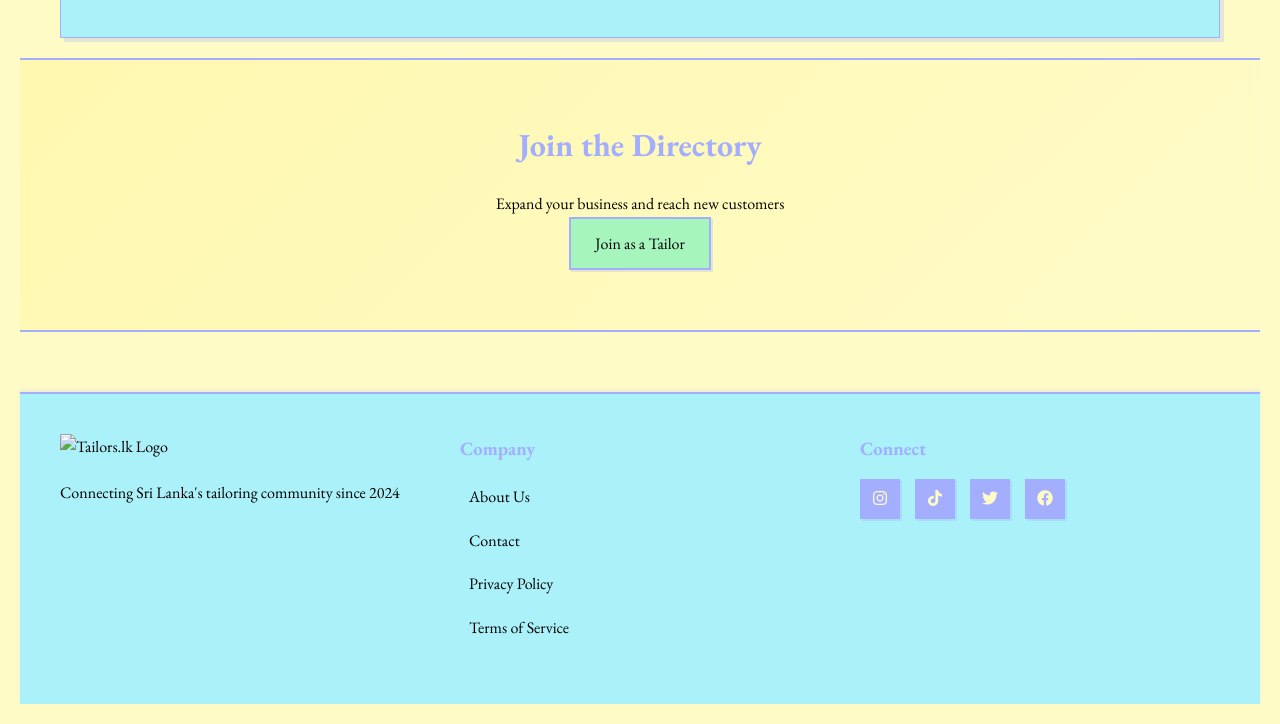
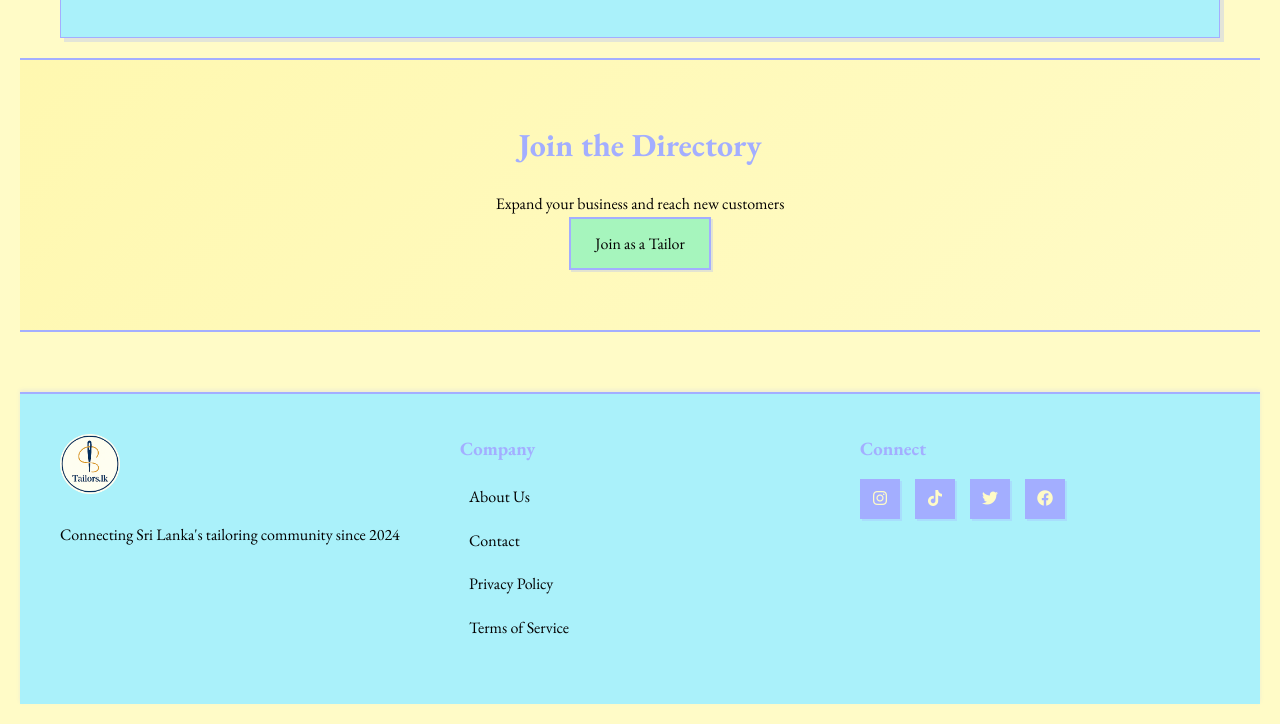
Before and after one commit to hansathemiya/taillore, a plain HTML site: page about/index.html in a window 1280 px wide. Shown: the part 833-1557 px from the top of the page. Drawn offline with nearby package versions, Linux system fonts and the light colour scheme.

Commit message:
Update index.html

```diff
--- a/about/index.html
+++ b/about/index.html
@@ -365,7 +365,7 @@
         <div class="container">
             <div class="footer-content">
                 <div class="footer-section">
-                    <img src=":"/static/logo.png" alt="Tailors.lk Logo" class="footer-logo">
+                    <img src="/static/logo.png" alt="Tailors.lk Logo" class="footer-logo">
                     <p>Connecting Sri Lanka's tailoring community since 2024</p>
                 </div>
 
```
